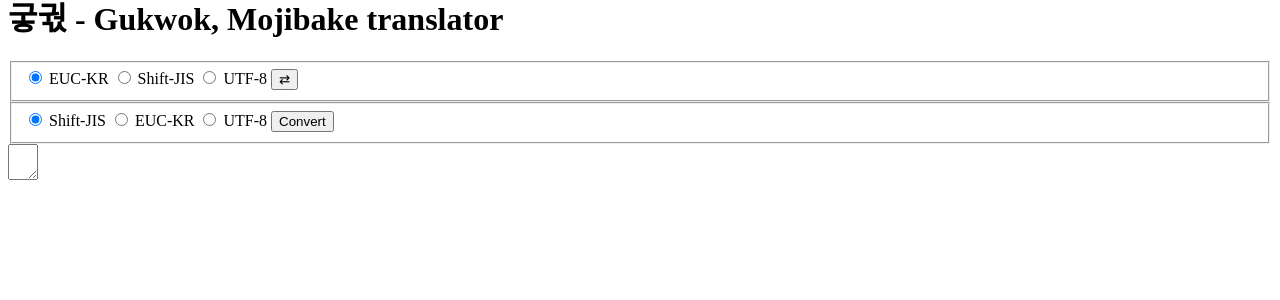
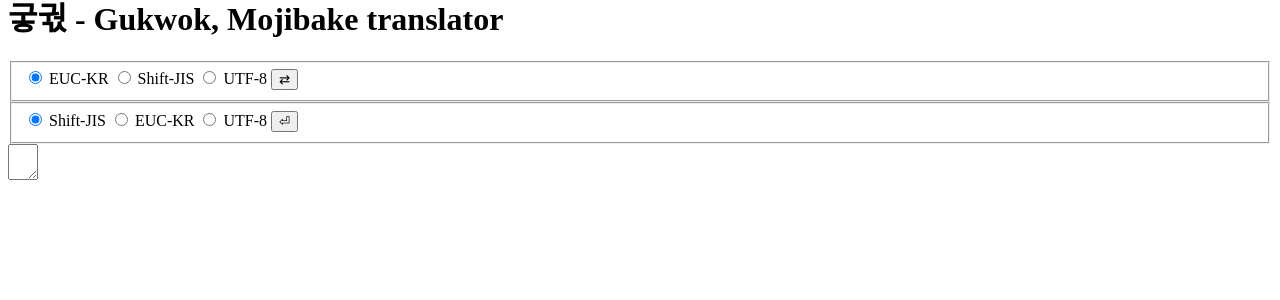
Before and after one commit to noxowl/gukwok, a Flask app: page / in a window 1280 px wide. Shown: the part 126-426 px from the top of the page. Run offline with Flask 2, Linux system fonts and the light colour scheme; parts of the project's set-up code (start-up, migrations or seed data) failed here and were passed over.

Commit message:
modify convert button

```diff
--- a/gukwok/web/templates/index.html
+++ b/gukwok/web/templates/index.html
@@ -26,7 +26,7 @@
                 <label for="dst_euckr" class="pure-button">EUC-KR</label>
             <input type="radio" name="dst_enc" id="dst_utf8" value="utf8">
                 <label for="dst_utf8" class="pure-button">UTF-8</label>
-            <input class="pure-button submit-button" type="submit" value="Convert" />
+            <input class="pure-button submit-button" type="submit" value="⏎" />
         </fieldset>
         </div>
         </div>
```
